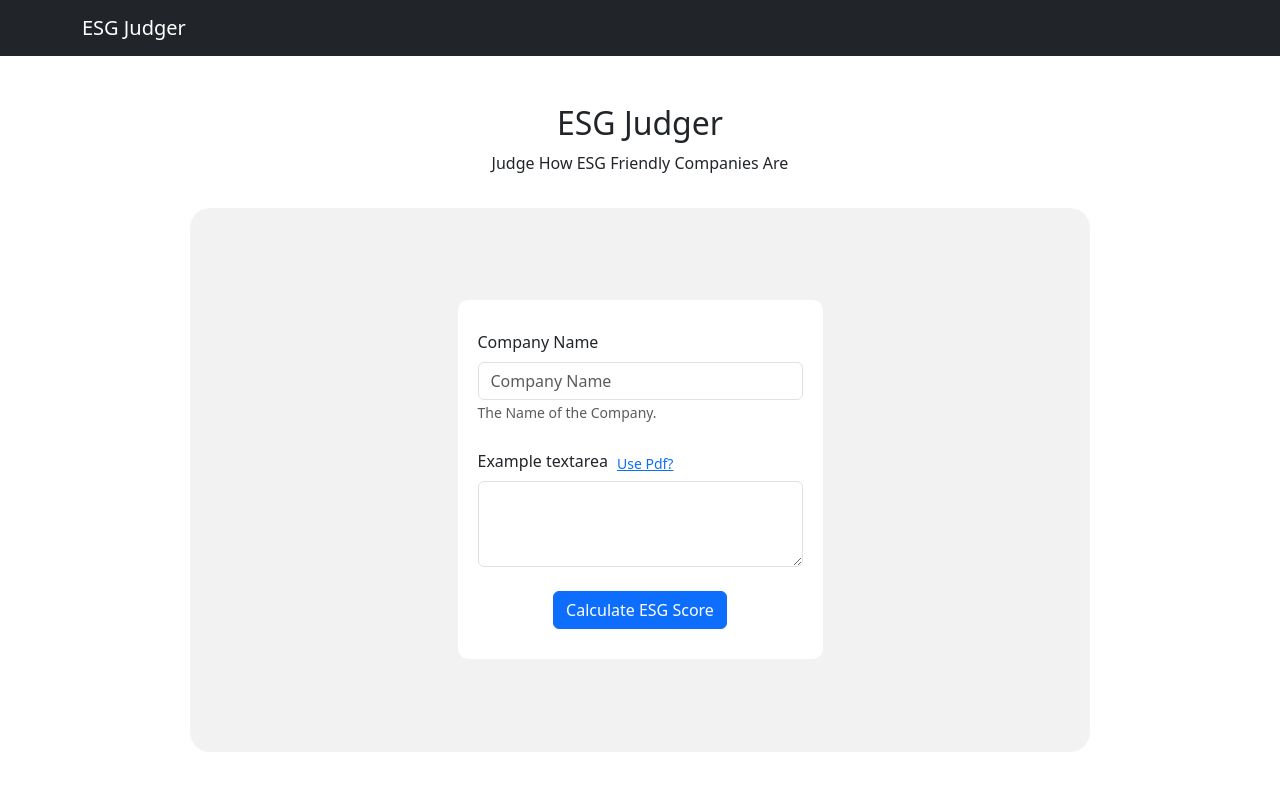
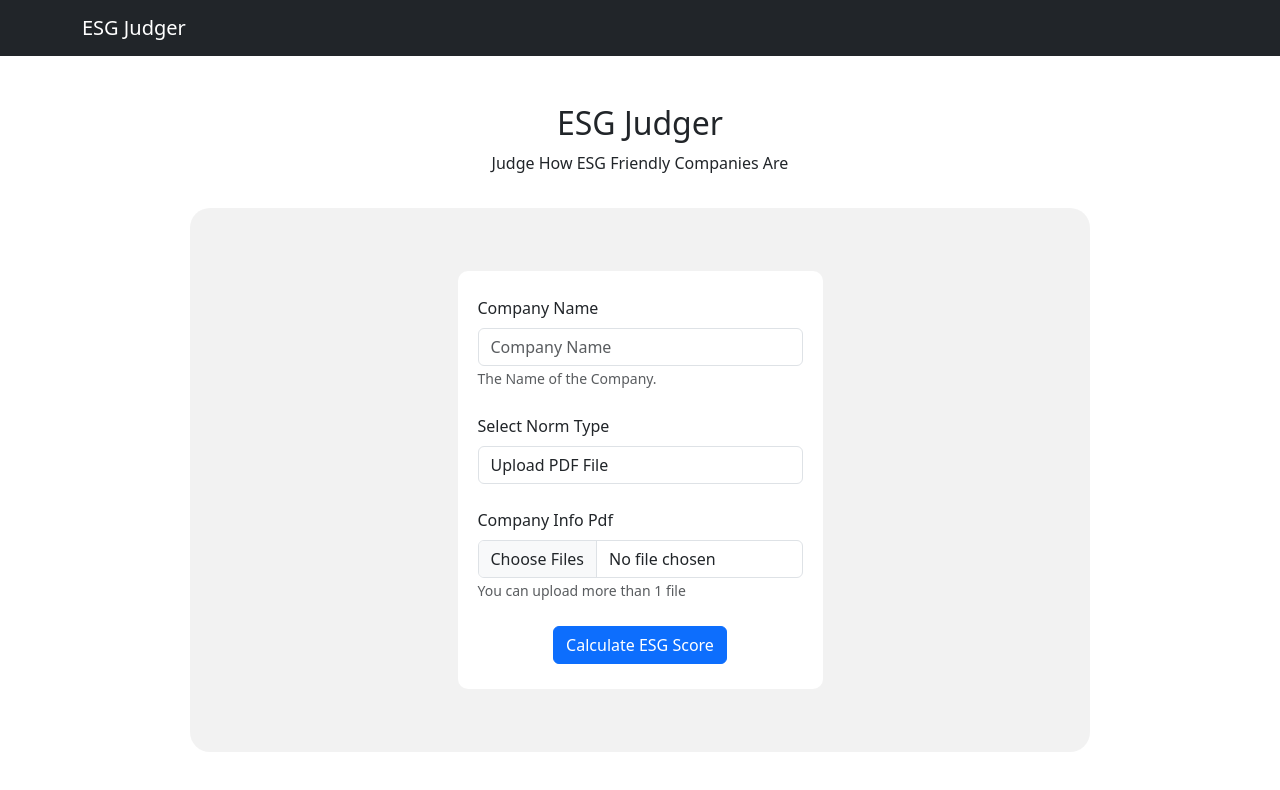
Before and after one commit to KenjiPcx/HLB-Hack, a React (Create React App) app in the folder frontend/: page / in a window 1280 px wide. Shown: the top 790 px of the page. Built offline with nearby package versions, Linux system fonts and the light colour scheme.

Commit message:
Implemented Website URL Query

```diff
--- a/frontend/src/components/CompanyForm.tsx
+++ b/frontend/src/components/CompanyForm.tsx
@@ -1,4 +1,4 @@
-import React, { useState } from "react";
+import React, { useState, useEffect } from "react";
 import Form from "react-bootstrap/Form";
 import Button from "react-bootstrap/Button";
 import Row from "react-bootstrap/Row";
@@ -11,17 +11,77 @@ interface CompanyFormProps {
 }
 
 function CompanyForm({ setDisplay }: CompanyFormProps) {
-  const fooURL = "http://127.0.0.1:5000/foo";
-  const barURL = "http://127.0.0.1:5000/bar";
-
   const [companyName, setCompanyName] = useState("");
-  const [usePdf, setUsePdf] = useState(false);
+  const [type, setType] = useState("pdf");
+  const [files, setFiles] = useState([] as File[]);
   const [text, setText] = useState("");
-  const [files, setFiles] = useState([] as File[]);
+  const [url, setUrl] = useState("");
   const [error, setError] = useState(false);
 
+  const uploadType = () => {
+    switch (type) {
+      case "pdf":
+        return (
+          <Form.Group
+            controlId="formFileMultiple"
+            className="mb-4"
+            style={{ textAlign: "left" }}
+          >
+            <Form.Label>Company Info Pdf</Form.Label>
+            <Form.Control
+              type="file"
+              multiple
+              accept=".pdf"
+              onChange={(e: any) => setFiles(Array.from(e.target.files))}
+            />
+            <Form.Text className="text-muted">
+              You can upload more than 1 file
+            </Form.Text>
+          </Form.Group>
+        );
+      case "text":
+        return (
+          <Form.Group
+            className="mb-4"
+            controlId="exampleForm.ControlTextarea1"
+            style={{ textAlign: "left" }}
+          >
+            <Form.Label>Enter Short Text</Form.Label>
+            <Form.Control
+              as="textarea"
+              rows={2}
+              onChange={(e) => setText(e.target.value)}
+            />
+          </Form.Group>
+        );
+      case "url":
+        return (
+          <Form.Group
+            controlId="formWebsiteUrl"
+            className="mb-4"
+            style={{ textAlign: "left" }}
+          >
+            <Form.Label>Website Url</Form.Label>
+            <Form.Control
+              type="text"
+              placeholder="Website Url"
+              onChange={(e) => setUrl(e.target.value)}
+              required
+            />
+            <Form.Text className="text-muted">
+              The Url of the Website.
+            </Form.Text>
+          </Form.Group>
+        );
+    }
+  };
+
   const handleSubmit = async () => {
-    if (files.length === 0 && text === "") {
+    if (
+      (type === "pdf" && files.length === 0) ||
+      (type === "text" && text === "") ||
+      (type === "url" && url === "")
+    ) {
       setError(true);
       setTimeout(() => {
         setError(false);
@@ -30,10 +90,12 @@ function CompanyForm({ setDisplay }: CompanyFormProps) {
     }
     const formData = new FormData();
     formData.append("companyName", companyName);
-    if (usePdf) {
+    if (type === "pdf") {
       files.forEach((file, i) => formData.append(`file${i}`, file));
+    } else if (type === "text") {
+      formData.append("text", text);
     } else {
-      formData.append("text", text);
+      formData.append("url", url);
     }
     try {
       setDisplay((displayData: Display) => {
@@ -42,7 +104,7 @@ function CompanyForm({ setDisplay }: CompanyFormProps) {
           loading: true,
         };
       });
-      const URL: string = usePdf ? fooURL : barURL;
+      const URL: string = `http://127.0.0.1:5000/${type}`;
       const res = await axios.post(URL, formData);
       setDisplay((displayData: Display) => {
         return {
@@ -64,7 +126,7 @@ function CompanyForm({ setDisplay }: CompanyFormProps) {
   };
 
   return (
-    <Col xs={11} sm={11} md={9} lg={5} xl={5}>
+    <Col md={9} lg={5} xl={5}>
       <Form
         className="companyForm"
         onSubmit={(e) => {
@@ -87,44 +149,25 @@ function CompanyForm({ setDisplay }: CompanyFormProps) {
           />
           <Form.Text className="text-muted">The Name of the Company.</Form.Text>
         </Form.Group>
-
-        {usePdf ? (
-          <Form.Group
-            controlId="formFileMultiple"
-            className="mb-4"
-            style={{ textAlign: "left" }}
+        <Form.Group
+          controlId="formBasicSelect"
+          className="mb-4"
+          style={{ textAlign: "left" }}
+        >
+          <Form.Label>Select Norm Type</Form.Label>
+          <Form.Control
+            as="select"
+            value={type}
+            onChange={(e) => {
+              setType(e.target.value);
+            }}
           >
-            <Form.Label>Company Info Pdf</Form.Label>
-            <Button size="sm" variant="link" onClick={() => setUsePdf(false)}>
-              Use Text?
-            </Button>
-            <Form.Control
-              type="file"
-              multiple
-              accept=".pdf"
-              onChange={(e: any) => setFiles(Array.from(e.target.files))}
-            />
-            <Form.Text className="text-muted">
-              You can upload more than 1 file
-            </Form.Text>
-          </Form.Group>
-        ) : (
-          <Form.Group
-            className="mb-4"
-            controlId="exampleForm.ControlTextarea1"
-            style={{ textAlign: "left" }}
-          >
-            <Form.Label>Example textarea</Form.Label>
-            <Button size="sm" variant="link" onClick={() => setUsePdf(true)}>
-              Use Pdf?
-            </Button>
-            <Form.Control
-              as="textarea"
-              rows={3}
-              onChange={(e) => setText(e.target.value)}
-            />
-          </Form.Group>
-        )}
+            <option value="pdf">Upload PDF File</option>
+            <option value="text">Text</option>
+            <option value="url">Website URL</option>
+          </Form.Control>
+        </Form.Group>
+        {uploadType()}
         <Button
           disabled={error}
           variant={error ? "danger" : "primary"}
--- a/frontend/src/styles.css
+++ b/frontend/src/styles.css
@@ -60,7 +60,7 @@
 
 .companyForm {
   background-color: white;
-  padding: 30px 20px;
+  padding: 25px 20px;
   border-radius: 10px;
 }
 
--- a/frontend/src/styles.scss
+++ b/frontend/src/styles.scss
@@ -35,7 +35,7 @@
 
 .companyForm {
   background-color: white;
-  padding: 30px 20px;
+  padding: 25px 20px;
   border-radius: 10px;
 }
 
```
Also changed, not shown: 1 other file (tests, documents, lock files or other folders).
